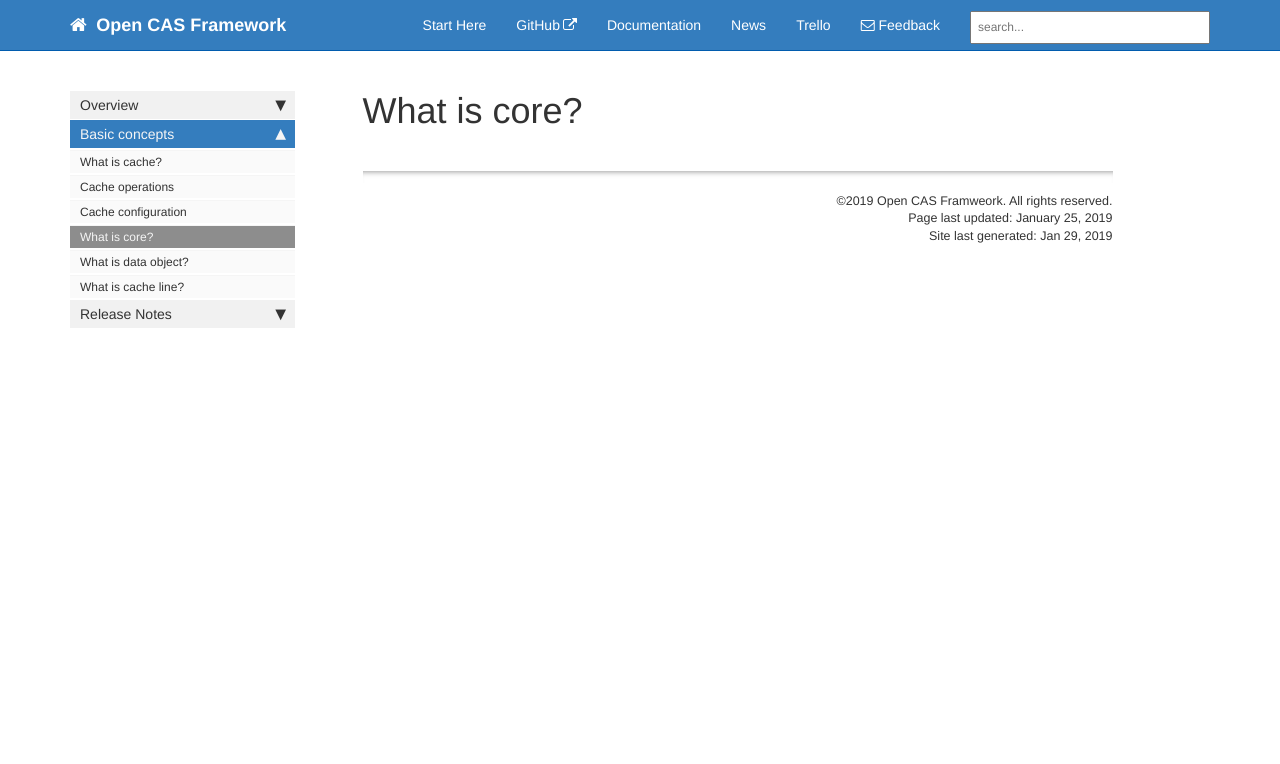
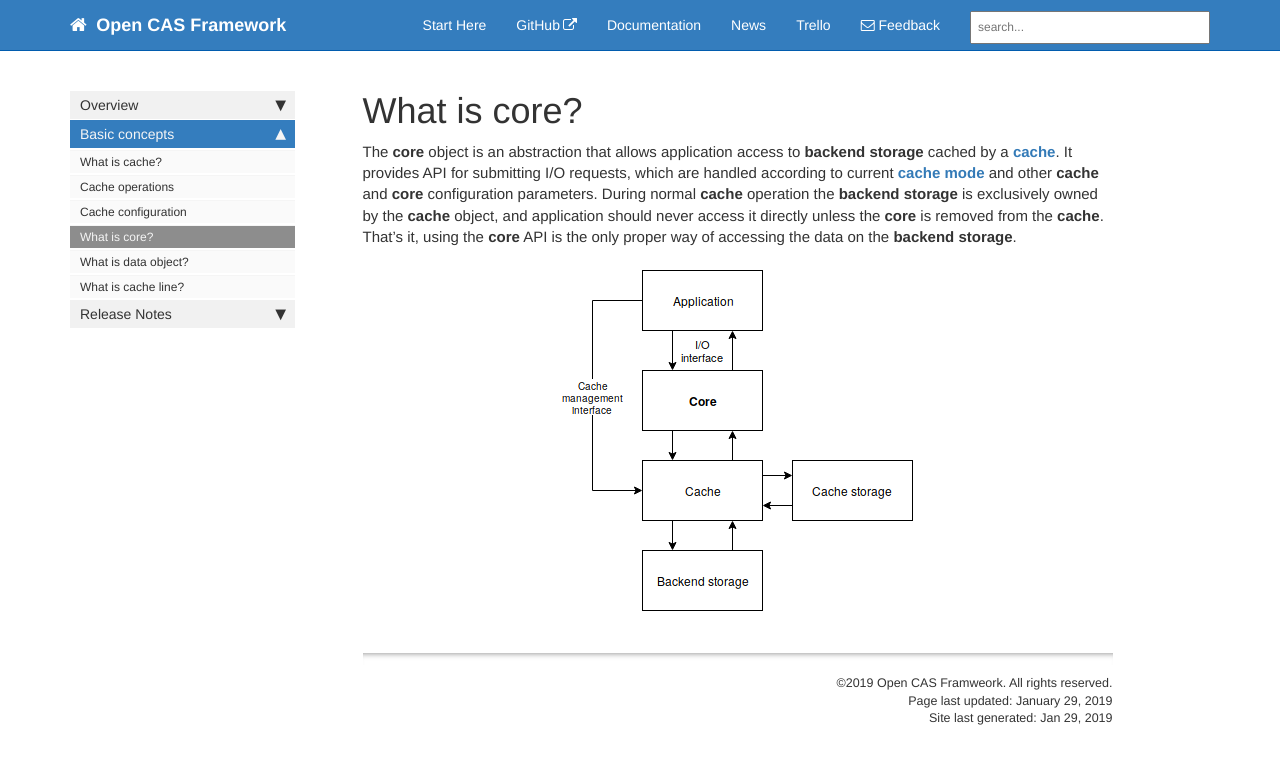
Before and after one commit to Open-CAS/open-cas.github.io, a Jekyll site: the page built from pages/basic_concepts/core.md, in a window 1280 px wide. Shown: the top 764 px of the page. Built offline with Jekyll 4.4.1, drawn with Linux system fonts in a browser that asks for light colours; nearby versions of some CDN libraries; comment, search, counter and statistics services are not loaded.

Commit message:
Add "What is core?" page
Signed-off-by: Robert Baldyga <robert.baldyga@intel.com>

```diff
--- a/pages/basic_concepts/core.md
+++ b/pages/basic_concepts/core.md
@@ -1,6 +1,18 @@
 ---
 title: What is core?
-last_updated: January 25, 2019
+last_updated: January 29, 2019
 toc: false
 permalink: core.html
 ---
+
+The **core** object is an abstraction that allows application access to
+**backend storage** cached by a [**cache**](/cache.html). It provides API
+for submitting I/O requests, which are handled according to current
+[**cache mode**](/cache_configuration.html) and other **cache** and
+**core** configuration parameters. During normal **cache** operation
+the **backend storage** is exclusively owned by the **cache** object,
+and application should never access it directly unless the **core** is
+removed from the **cache**. That's it, using the **core** API is the
+only proper way of accessing the data on the **backend storage**.
+
+<center><img src="images/core.png"></center>
```
Also changed, not shown: images/core.png (added).
